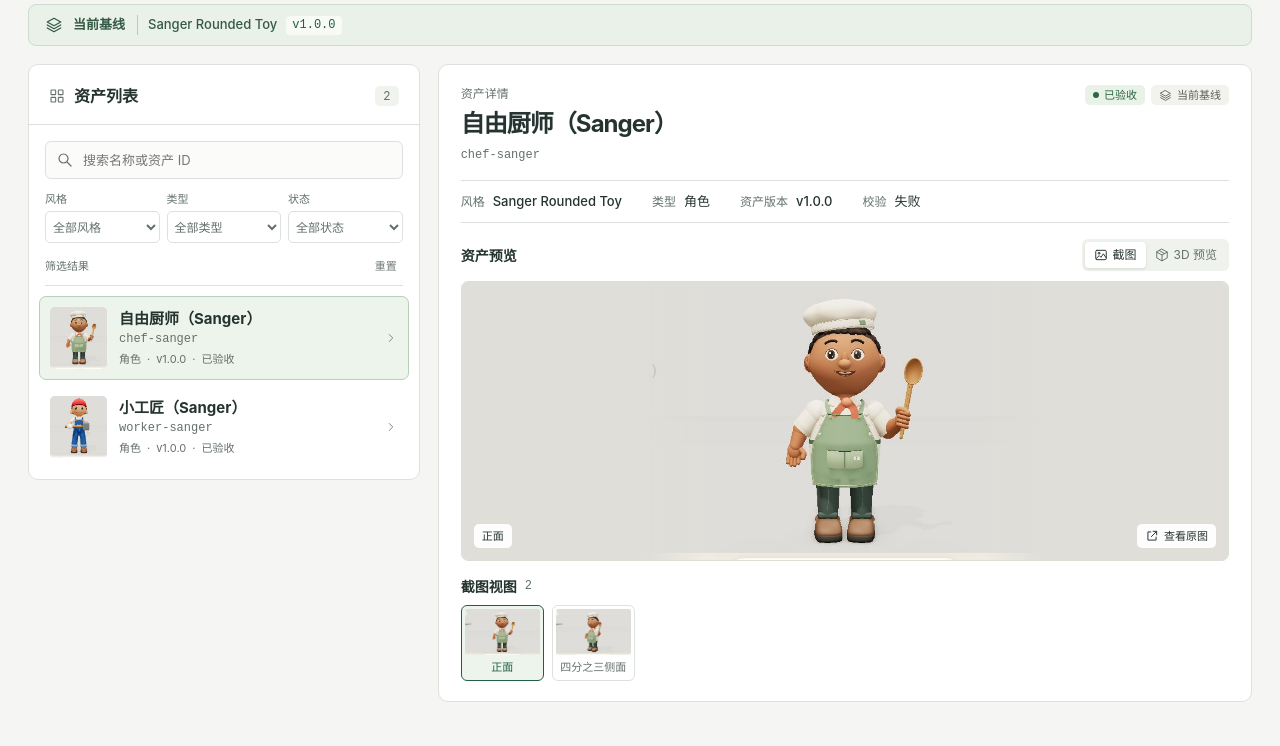
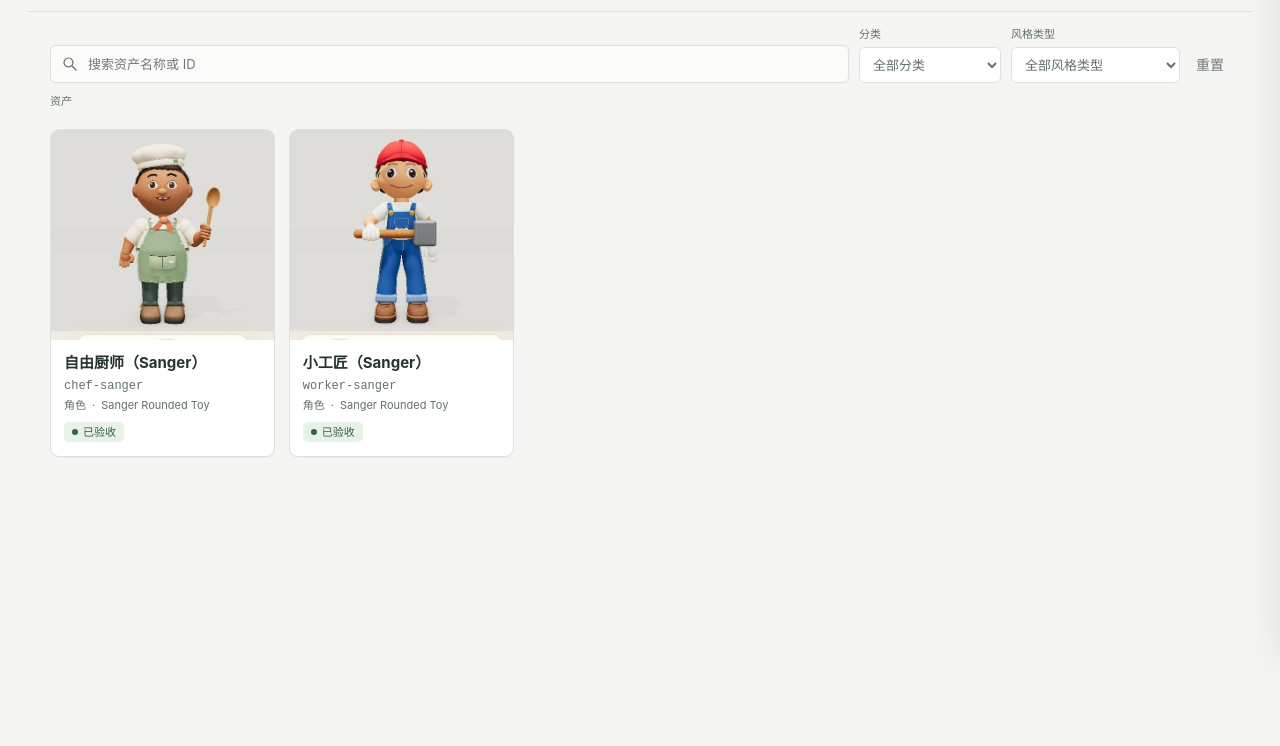
Before and after one commit to Sangerozoz/sanger-3d-asset-dashboard, a website built with Vite: page src/index.html in a window 1280 px wide. Shown: the part 143-889 px from the top of the page. After the commit the page ends 812 px from the top, so only its background shows below. Built offline with nearby package versions, Linux system fonts and the light colour scheme.

Commit message:
feat: add asset grid and detail drawer

```diff
--- a/src/dashboard.js
+++ b/src/dashboard.js
@@ -10,7 +10,8 @@ const paths = {
   image: '<rect x="3" y="4" width="18" height="16" rx="2"/><circle cx="8.5" cy="9" r="1.5"/><path d="m4 18 5-5 3 3 4-6 5 7"/>',
   search: '<circle cx="10" cy="10" r="6"/><path d="m15 15 5 5"/>',
   arrow: '<path d="m9 6 6 6-6 6"/>',
-  open: '<path d="M14 4h6v6m0-6-9 9M10 5H5v14h14v-5"/>'
+  open: '<path d="M14 4h6v6m0-6-9 9M10 5H5v14h14v-5"/>',
+  close: '<path d="M6 6l12 12M18 6 6 18"/>'
 };
 function icon(id) {
   const box = document.createElement('span');
@@ -61,7 +62,6 @@ const checkNames = { pass: '通过', fail: '失败', unvalidated: '未验证' };
 
 // index is the resolved IndexV1 returned by loadAssetIndex().
 export function mountAssetDashboard(root, { index, previewAdapter }) {
-  const styles = index.activeBaseline.styles;
   const assets = index.assets.map(record => ({
     ...record,
     name: record.displayName || assetNames[record.assetId] || record.assetId,
@@ -69,99 +69,125 @@ export function mountAssetDashboard(root, { index, previewAdapter }) {
       .map(view => ({ view, url: record.screenshots[view] })),
     benchmarkFraming: record.styleId === 'sanger-rounded-toy' && record.assetId in assetNames
   }));
-  let selected = assets.find(a => a.isActive) || assets[0];
+  let selected = null;
   let displayed;
   let mode = 'image';
   let shotIndex = 0;
   let stopPreview = () => {};
   const shell = el('div', 'asset-dashboard');
-  const list = el('div', 'ad-list');
-  const detail = el('section', 'ad-panel ad-detail');
-  detail.setAttribute('aria-label', '资产详情');
-  const count = el('span', 'ad-count');
-  count.setAttribute('aria-live', 'polite');
   const search = el('input');
   search.type = 'search';
-  search.placeholder = '搜索名称或资产 ID';
+  search.placeholder = '搜索资产名称或 ID';
   search.setAttribute('aria-label', search.placeholder);
   search.oninput = updateList;
-
-  const filters = [['styleId', '风格', styleName], ['assetType', '类型', v => typeNames[v] || v], ['status', '状态', v => statusNames[v] || v]].map(([field, title, format]) => {
-    const select = el('select');
-    select.append(new Option('全部' + title, ''), ...uniqueOptions(assets, field, format));
-    select.onchange = updateList;
-    return { field, select, label: el('label', '', title, select) };
-  });
+  const category = el('select');
+  category.setAttribute('aria-label', '资产分类');
+  category.append(new Option('全部分类', ''), ...uniqueOptions(assets, 'assetType', v => typeNames[v] || v));
+  category.onchange = updateList;
+  const style = el('select');
+  style.setAttribute('aria-label', '风格类型');
+  style.append(new Option('全部风格类型', ''), ...uniqueOptions(assets, 'styleId', styleName));
+  style.onchange = updateList;
   const reset = action('重置', 'ad-link', () => {
     search.value = '';
-    for (const { select } of filters) select.value = '';
+    category.value = '';
+    style.value = '';
     updateList();
     search.focus();
   });
-  const baseline = el('section', 'ad-baseline', el('div', 'ad-baseline-symbol', icon('layers')), el('h2', '', '当前基线'));
-  const groups = Object.entries(styles);
-  for (const [style, { version }] of groups) {
-    baseline.append(el('span', 'ad-baseline-group', styleName(style), ...(version ? [el('code', '', 'v' + version)] : [])));
+  const count = el('span', 'ad-count');
+  count.setAttribute('aria-live', 'polite');
+  const list = el('div', 'ad-list');
+  const backdrop = el('button', 'ad-drawer-backdrop');
+  backdrop.type = 'button';
+  backdrop.setAttribute('aria-label', '关闭资产详情');
+  const detail = el('aside', 'ad-panel ad-detail');
+  detail.setAttribute('aria-label', '资产详情');
+  const close = action('', 'ad-drawer-close', () => closeDrawer());
+  close.setAttribute('aria-label', '关闭资产详情');
+  close.append(icon('close'));
+  detail.append(close);
+  function filters() {
+    return [
+      ['assetType', category.value],
+      ['styleId', style.value]
+    ];
   }
-  if (!groups.length) baseline.append(el('span', '', '尚未设置'));
-  const library = el('section', 'ad-panel ad-library',
-    el('div', 'ad-panel-title', el('h2', '', icon('grid'), '资产列表'), count),
-    el('div', 'ad-tools', el('label', 'ad-search', icon('search'), search),
-      el('div', 'ad-filters', ...filters.map(f => f.label)),
-      el('div', 'ad-filter-foot', el('span', '', '筛选结果'), reset)), list);
-  shell.append(el('header', 'ad-header', el('div', 'ad-brand', el('span', 'ad-brand-mark', icon('cube')), '三维资产管理'),
-    el('span', 'ad-header-divider'), el('span', 'ad-header-path', '工作空间')),
-    el('div', 'ad-content', el('div', 'ad-page-title', el('h1', '', '资产目录'),
-      el('span', 'ad-total', String(assets.length), ' 个版本')), baseline,
-      el('div', 'ad-layout', library, detail)));
+  const tools = el('div', 'ad-tools',
+    el('div', 'ad-toolbar-row',
+      el('label', 'ad-search', icon('search'), search),
+      el('label', 'ad-select-wrap', '分类', category),
+      el('label', 'ad-select-wrap', '风格类型', style),
+      reset),
+    el('div', 'ad-filter-foot', el('span', '', '资产'), count));
+  const library = el('section', 'ad-library',
+    el('div', 'ad-panel-title', el('h1', '', '资产'), count),
+    tools, list);
+  shell.append(
+    el('header', 'ad-header', el('div', 'ad-brand', el('span', 'ad-brand-mark', icon('cube')), '三维资产管理'),
+      el('span', 'ad-header-divider'), el('span', 'ad-header-path', '资产工作台')),
+    el('main', 'ad-content', library), backdrop, detail);
   root.replaceChildren(shell);
+  backdrop.onclick = closeDrawer;
+  document.addEventListener('keydown', onKeydown);
   updateList();
 
+  function onKeydown(event) {
+    if (event.key === 'Escape' && shell.classList.contains('drawer-open')) closeDrawer();
+  }
   function choose(asset) {
-    if (selected !== asset) {
-      selected = asset;
-      shotIndex = 0;
-    }
+    selected = asset;
+    shotIndex = 0;
+    mode = 'image';
+  }
+  function openDrawer(asset) {
+    choose(asset);
+    shell.classList.add('drawer-open');
+    renderDetail();
+    close.focus();
+  }
+  function closeDrawer() {
+    if (!shell.classList.contains('drawer-open')) return;
+    shell.classList.remove('drawer-open');
+    stopPreview();
+    stopPreview = () => {};
+    detail.replaceChildren(close);
   }
   function updateList() {
     const query = search.value.trim().toLowerCase();
-    reset.disabled = !query && filters.every(f => !f.select.value);
+    const activeFilters = filters();
+    reset.disabled = !query && activeFilters.every(([, value]) => !value);
     const visible = assets.filter(a => [a.name, a.assetId].some(v => v?.toLowerCase().includes(query)) &&
-      filters.every(f => !f.select.value || a[f.field] === f.select.value));
-    if (!visible.includes(selected)) choose(visible[0]);
+      activeFilters.every(([field, value]) => !value || a[field] === value));
+    if (selected && !visible.includes(selected)) closeDrawer();
     count.textContent = String(visible.length);
     list.replaceChildren(...visible.map(a => {
-      const row = action('', 'ad-row', () => {
-        choose(a);
-        updateList();
-        list.querySelector('[aria-pressed="true"]')?.focus({ preventScroll: true });
-      });
-      row.setAttribute('aria-pressed', String(a === selected));
-      row.append(photo(a.shots[0], '', 'ad-avatar' + (a.benchmarkFraming ? ' ad-crop' : '')),
-        el('span', 'ad-row-info', el('strong', '', a.name || a.assetId), el('code', '', a.assetId),
-          el('span', 'ad-row-meta', typeNames[a.assetType] || a.assetType, el('span', '', '·'), 'v' + a.version, el('span', '', '·'), statusNames[a.status] || a.status)),
-        icon('arrow'));
-      return row;
+      const card = action('', 'ad-card', () => openDrawer(a));
+      card.setAttribute('aria-label', '查看 ' + (a.name || a.assetId) + ' 详情');
+      card.append(photo(a.shots[0], a.name || a.assetId, 'ad-card-photo' + (a.benchmarkFraming ? ' ad-crop' : '')),
+        el('span', 'ad-card-body', el('strong', '', a.name || a.assetId), el('code', '', a.assetId),
+          el('span', 'ad-card-meta', typeNames[a.assetType] || a.assetType, el('span', '', '·'), styleName(a.styleId)),
+          statusTagFor(a)));
+      return card;
     }));
     if (!visible.length) list.append(el('p', 'ad-empty', '没有匹配的资产'));
-    if (displayed !== selected || !detail.hasChildNodes()) renderDetail();
+  }
+  function statusTagFor(asset) {
+    const tag = statusTag(asset.status);
+    tag.dataset.status = asset.status;
+    return tag;
   }
 
   function renderDetail() {
     stopPreview();
     stopPreview = () => {};
-    detail.replaceChildren();
+    detail.replaceChildren(close);
     const a = selected;
     displayed = selected;
-    if (!a) {
-      detail.append(el('div', 'ad-no-selection', icon('cube'), '暂无可查看的资产'));
-      return;
-    }
-    const tag = statusTag(a.status);
-    tag.dataset.status = a.status;
+    if (!a) return;
     const heading = el('div', 'ad-detail-head',
       el('div', '', el('div', 'ad-section-label', '资产详情'), el('h2', '', a.name || a.assetId), el('code', '', a.assetId)),
-      el('div', 'ad-badges', tag, ...(a.isActive ? [el('span', 'ad-active', icon('layers'), '当前基线')] : [])));
+      el('div', 'ad-badges', statusTagFor(a)));
     const specs = el('dl', 'ad-specs');
     for (const [label, value] of [['风格', styleName(a.styleId)], ['类型', typeNames[a.assetType] || a.assetType], ['资产版本', 'v' + a.version], ['校验', checkNames[a.validation?.status] || a.validation?.status || '未验证']]) {
       specs.append(el('div', '', el('dt', '', label), el('dd', '', value)));
@@ -170,18 +196,13 @@ export function mountAssetDashboard(root, { index, previewAdapter }) {
     switcher.setAttribute('role', 'group');
     switcher.setAttribute('aria-label', '预览模式');
     for (const [id, title] of [['image', '截图'], ['cube', '3D 预览']]) {
-      const button = action('', '', () => {
-        mode = id;
-        renderDetail();
-        detail.querySelector('.ad-switch [aria-pressed="true"]').focus();
-      });
+      const button = action('', '', () => { mode = id; renderDetail(); });
       button.append(icon(id), title);
       button.setAttribute('aria-pressed', String(mode === id));
       switcher.append(button);
     }
     const stage = el('div', 'ad-stage');
-    const headingTools = el('div', 'ad-view-head', el('h3', '', '资产预览'), switcher);
-    detail.append(heading, specs, headingTools, stage);
+    detail.append(close, heading, specs, el('div', 'ad-view-head', el('h3', '', '资产预览'), switcher), stage);
     if (mode === 'cube') {
       attachPreview(stage, a);
       return;
@@ -202,11 +223,7 @@ export function mountAssetDashboard(root, { index, previewAdapter }) {
       el('span', 'ad-view-caption', label), original);
     const strip = el('div', 'ad-filmstrip');
     for (const [index, item] of shots.entries()) {
-      const thumb = action('', 'ad-thumb', () => {
-        shotIndex = index;
-        renderDetail();
-        detail.querySelector('.ad-thumb[aria-pressed="true"]').focus();
-      });
+      const thumb = action('', 'ad-thumb', () => { shotIndex = index; renderDetail(); });
       thumb.append(photo(item, '', 'ad-thumb-photo' + (a.benchmarkFraming ? ' ad-crop' : '')), viewNames[item.view] || item.view);
       thumb.setAttribute('aria-pressed', String(index === shotIndex));
       strip.append(thumb);
@@ -223,10 +240,7 @@ export function mountAssetDashboard(root, { index, previewAdapter }) {
     stage.append(host);
     const controller = new AbortController();
     let cleanup;
-    stopPreview = () => {
-      controller.abort();
-      cleanup?.();
-    };
+    stopPreview = () => { controller.abort(); cleanup?.(); };
     Promise.resolve().then(() => {
       if (!controller.signal.aborted) return previewAdapter.mount(host, asset, { signal: controller.signal });
     }).then(release => {
@@ -238,5 +252,5 @@ export function mountAssetDashboard(root, { index, previewAdapter }) {
     });
   }
 
-  return { destroy() { stopPreview(); stopPreview = () => {}; shell.remove(); } };
+  return { destroy() { document.removeEventListener('keydown', onKeydown); stopPreview(); stopPreview = () => {}; shell.remove(); } };
 }
--- a/src/index.html
+++ b/src/index.html
@@ -3,7 +3,7 @@
 <head>
   <meta charset="utf-8">
   <meta name="viewport" content="width=device-width, initial-scale=1">
-  <title>资产目录 · 三维资产管理</title>
+  <title>三维资产管理</title>
   <link rel="stylesheet" href="./styles.css">
 </head>
 <body>
--- a/src/styles.css
+++ b/src/styles.css
@@ -121,3 +121,54 @@ body:has(#app > .asset-dashboard) { margin: 0; background: #f5f6f3; }
   .ad-stage { height: 245px; }
   .ad-specs { gap: 8px 16px; }
 }
+
+/* Asset catalog grid and detail drawer */
+.ad-content { max-width: 1540px; padding-top: 32px; }
+.ad-library { min-height: calc(100vh - 124px); }
+.ad-library > .ad-panel-title { padding: 18px 22px 14px; }
+.ad-panel-title h1 { font-size: 24px; letter-spacing: -.04em; }
+.ad-panel-title > .ad-count { display: none; }
+.ad-tools { padding: 14px 22px 0; }
+.ad-toolbar-row { display: flex; align-items: end; gap: 10px; }
+.ad-toolbar-row .ad-search { flex: 1 1 280px; }
+.ad-select-wrap { display: grid; gap: 4px; min-width: 142px; color: var(--muted); font-size: 11px; }
+.ad-select-wrap select { width: 100%; height: 36px; border: 1px solid var(--line); border-radius: 6px; padding: 0 9px; background: #fff; font-size: 13px; }
+.ad-toolbar-row .ad-link { height: 36px; padding: 0 6px; }
+.ad-filter-foot { border-bottom: 0; padding: 10px 0 2px; }
+.ad-list { grid-template-columns: repeat(auto-fill, minmax(210px, 1fr)); gap: 14px; padding: 18px 22px 26px; }
+.asset-dashboard .ad-card { display: grid; min-width: 0; padding: 0; overflow: hidden; text-align: left; border: 1px solid var(--line); border-radius: 9px; background: #fff; box-shadow: 0 1px 1px #25343009; transition: transform .16s ease, border-color .16s ease, box-shadow .16s ease; }
+.asset-dashboard .ad-card:hover { transform: translateY(-2px); border-color: #a7c0ae; box-shadow: 0 7px 20px #25343012; }
+.asset-dashboard .ad-card:focus-visible { outline: 3px solid #52896f; outline-offset: 2px; }
+.ad-card-photo { position: relative; display: grid; place-items: center; min-height: 210px; overflow: hidden; color: #758078; background: #e9ece7; }
+.ad-card-photo img { position: absolute; inset: 0; width: 100%; height: 100%; object-fit: contain; }
+.ad-card-photo.ad-crop img { object-fit: cover; height: 133%; top: -14%; }
+.ad-card-photo > .ad-icon { width: 30px; height: 30px; }
+.ad-card-body { display: grid; gap: 3px; padding: 12px 13px 14px; }
+.ad-card-body strong { overflow: hidden; text-overflow: ellipsis; white-space: nowrap; font-size: 15px; }
+.ad-card-body code, .ad-card-meta { color: var(--muted); }
+.ad-card-meta { display: flex; gap: 6px; font-size: 11px; }
+.ad-card-body .ad-status { justify-self: start; margin-top: 5px; }
+.ad-drawer-backdrop { position: fixed; z-index: 10; inset: 0; display: none; width: 100%; height: 100%; background: #1b2b2480; cursor: default; }
+.ad-detail { position: fixed; z-index: 11; inset: 0 0 0 auto; width: min(600px, 48vw); height: 100vh; overflow: auto; border: 0; border-left: 1px solid var(--line); border-radius: 0; padding: 28px 28px 36px; box-shadow: -12px 0 36px #1729181c; transform: translateX(102%); transition: transform .22s ease; }
+.ad-drawer-close { position: absolute; top: 18px; right: 20px; z-index: 1; display: grid; place-items: center; width: 34px; height: 34px; border: 1px solid var(--line); border-radius: 7px; background: #fff; color: var(--muted); }
+.ad-drawer-close:hover { color: var(--ink); background: #f4f6f2; }
+.ad-drawer-close .ad-icon { width: 17px; height: 17px; }
+.asset-dashboard.drawer-open .ad-drawer-backdrop { display: block; }
+.asset-dashboard.drawer-open .ad-detail { transform: translateX(0); }
+.asset-dashboard.drawer-open { overflow: hidden; }
+.ad-detail-head { padding-right: 42px; }
+@media (max-width: 700px) {
+  .ad-content { padding: 18px 12px 28px; }
+  .ad-toolbar-row { display: grid; grid-template-columns: 1fr 1fr; align-items: stretch; }
+  .ad-toolbar-row .ad-search { grid-column: 1 / -1; }
+  .ad-toolbar-row .ad-link { justify-self: start; }
+  .ad-list { grid-template-columns: repeat(2, minmax(0, 1fr)); gap: 10px; padding-inline: 12px; }
+  .ad-card-photo { min-height: 154px; }
+  .ad-detail { inset: auto 0 0; width: 100%; height: min(88vh, 720px); padding: 24px 16px 28px; border-top: 1px solid var(--line); border-left: 0; border-radius: 14px 14px 0 0; transform: translateY(102%); }
+  .asset-dashboard.drawer-open .ad-detail { transform: translateY(0); }
+  .ad-drawer-close { top: 12px; right: 14px; }
+}
+@media (max-width: 380px) {
+  .ad-list { grid-template-columns: 1fr; }
+  .ad-card-photo { min-height: 210px; }
+}
```
